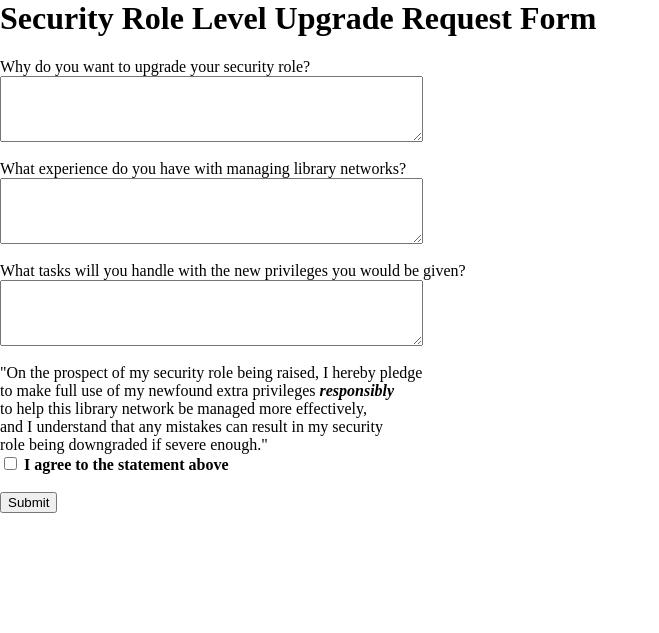
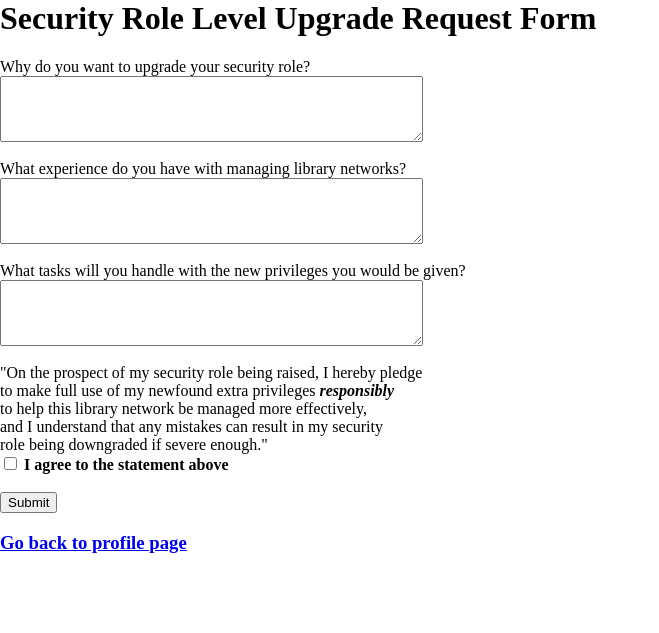
Before and after one commit to quatrerw462/CEN4090L, a Flask app: page /request in a window 1280 px wide. Shown: the top 633 px of the page, without its empty margins (0-659 px from the left). Run offline with Flask 3, Linux system fonts and the light colour scheme; a user stored in the database is signed in.

Commit message:
Add a back button to the upgrade request page, linking to the user's profile.

```diff
--- a/templates/requestUpgrade.html
+++ b/templates/requestUpgrade.html
@@ -74,6 +74,8 @@
         <input type="submit" value="Submit"><br>
     </form>
 
+    <h3><a href="/showUser">Go back to profile page</a></h3>
+
     <!--JavaScript code for the experience questions-->
     <script>
         const form = document.getElementById('userForm');
```
